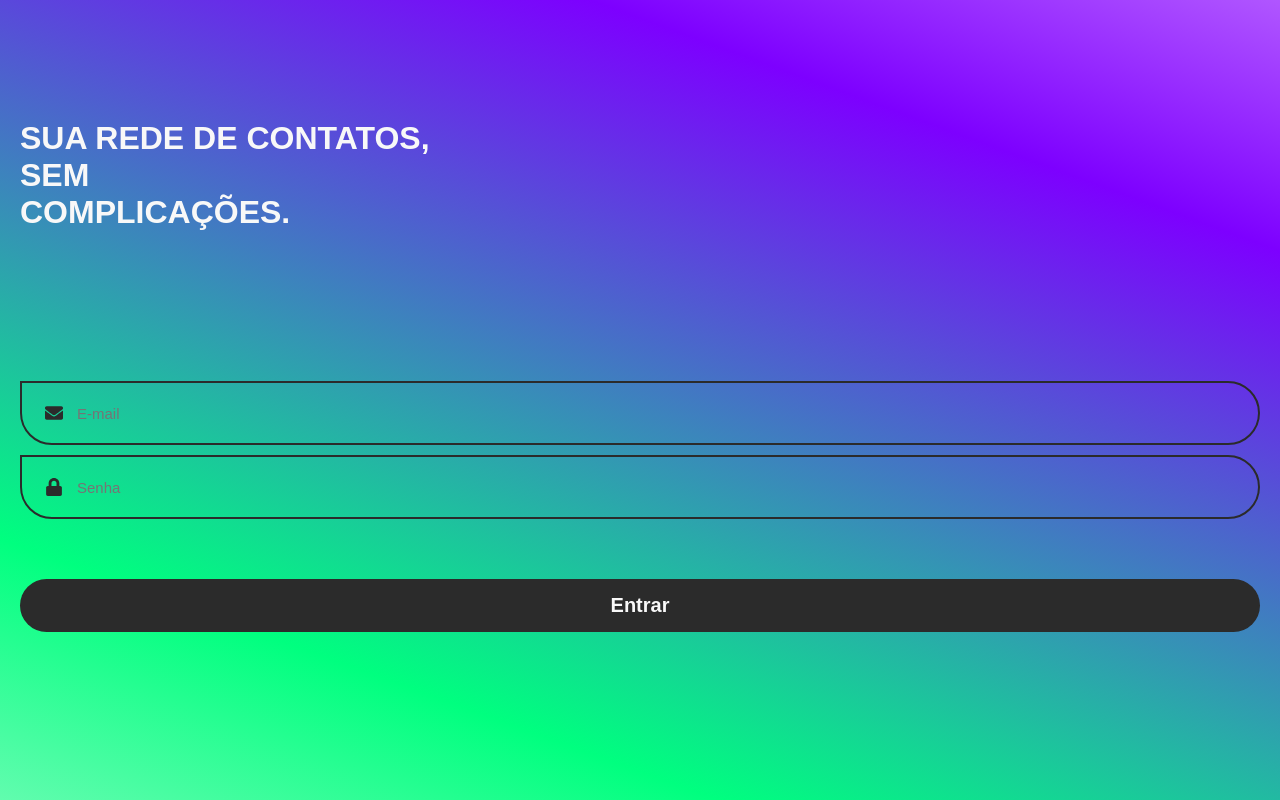
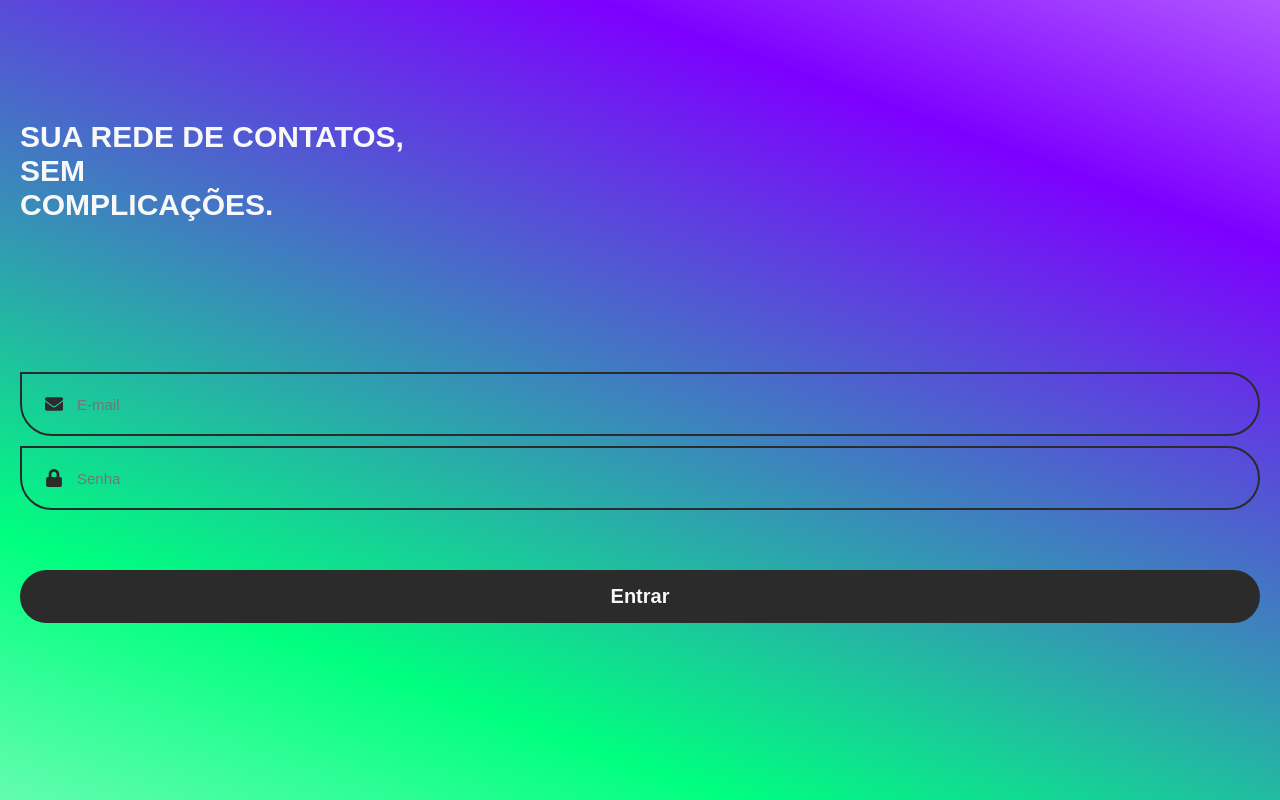
Before and after one commit to carolsoul/agenda-de-contatos, a React (Create React App) app: page / in a window 1280 px wide. Shown: the top 800 px of the page. Built offline with nearby package versions, Linux system fonts and the light colour scheme.

Commit message:
style(ajuste de layout)

```diff
--- a/src/Login.css
+++ b/src/Login.css
@@ -26,6 +26,7 @@
 h1{
     padding-top: 100px;
     font-family: "Montserrat", sans-serif;
+    font-size: 30px;
     font-weight: 800;
     color: #F8F8F8;
 }
```
